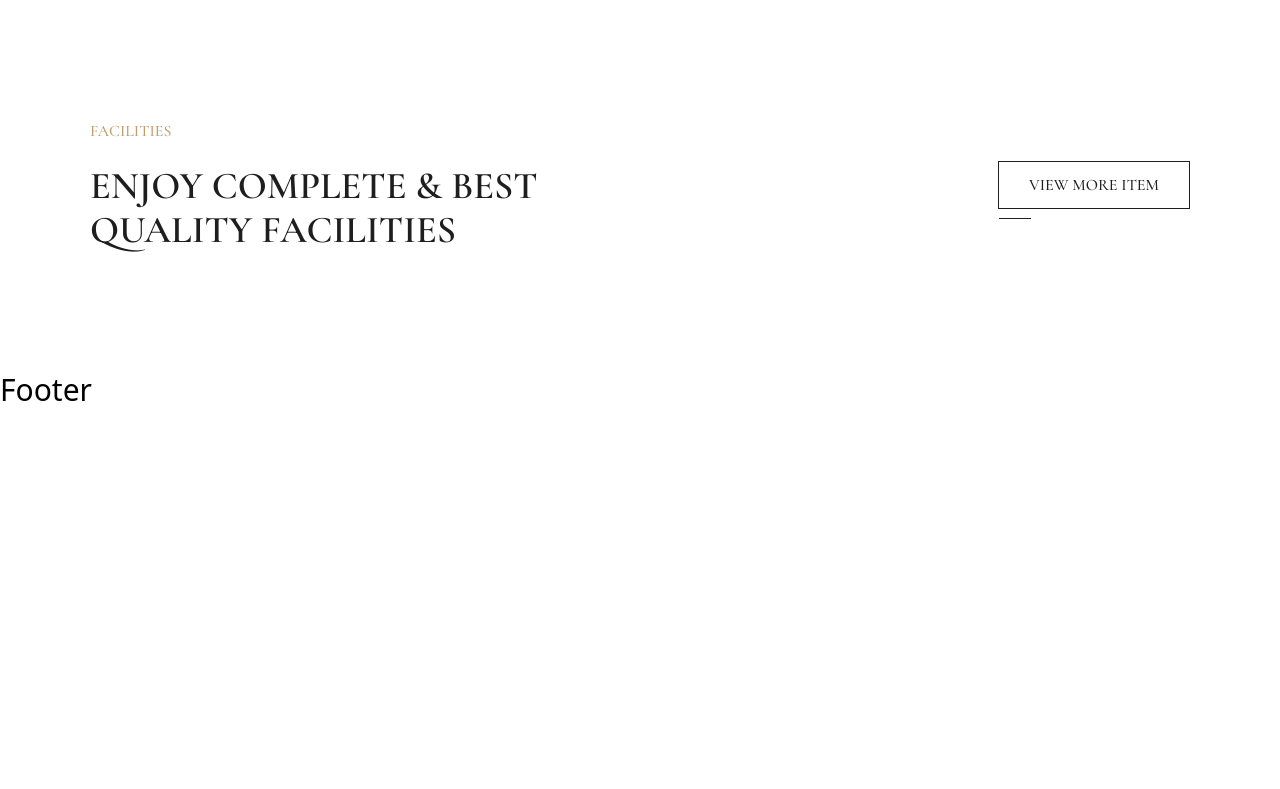
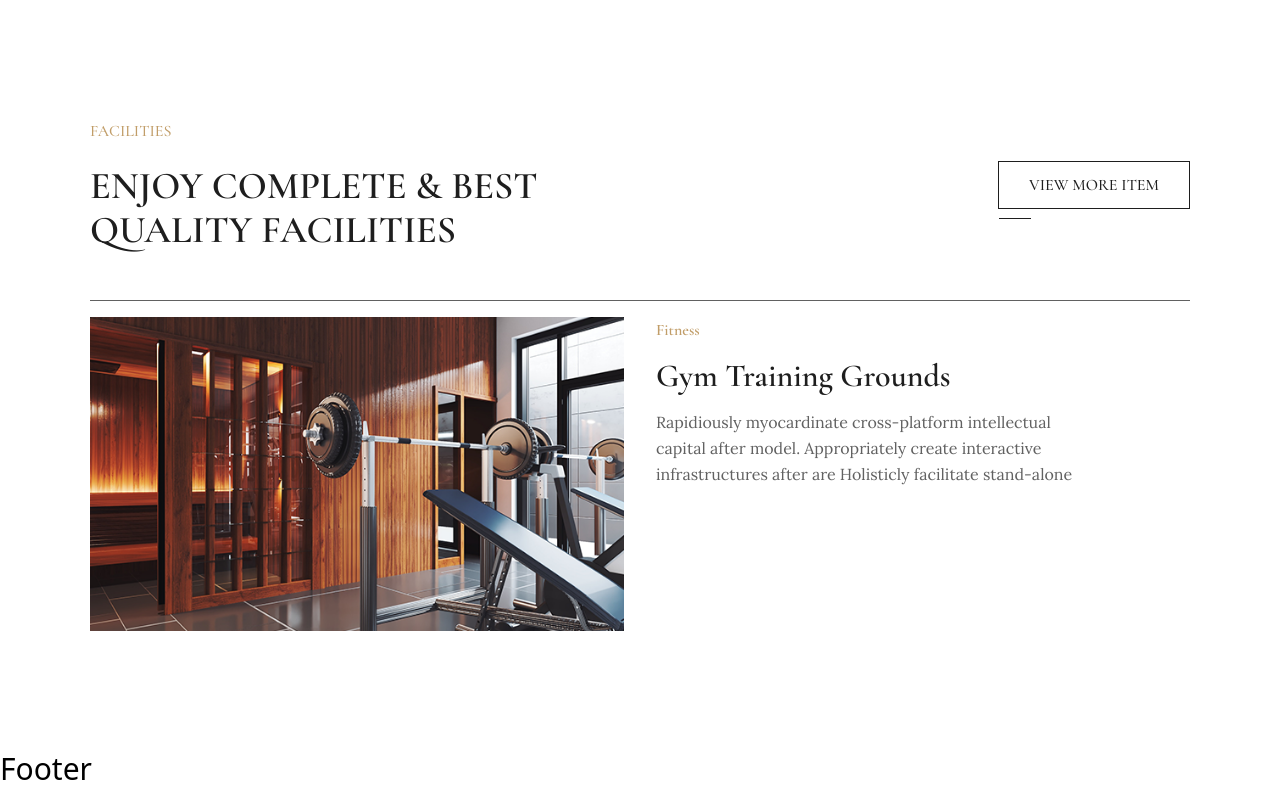
Before and after one commit to hasibahamedsakib/Royella, a React app: page / in a window 1280 px wide. Shown: the part 4386-5175 px from the top of the page. Before the commit the page ends 4796 px from the top, so only its background shows below. Built offline with nearby package versions, Linux system fonts and the light colour scheme; the HTML template or start-up script is replaced by a standard one.

Commit message:
added facilities section

```diff
--- a/src/Components/CallDoAction/Action.jsx
+++ b/src/Components/CallDoAction/Action.jsx
@@ -45,6 +45,7 @@ const Action = () => {
             className="h-full w-full "
             alt=""
           />
+
           <div className="w-[70px] h-[70px]  text-white absolute top-1/2 left-[45%] bg-khaki rounded-full flex items-center justify-center cursor-pointer z-[1] ">
             <BsPlay className="w-8 h-8" />
           </div>
--- a/src/Components/Facilities/Facilities.jsx
+++ b/src/Components/Facilities/Facilities.jsx
@@ -2,7 +2,7 @@ const Facilities = () => {
   return (
     <section className="Container py-[120px]">
       {/* section title and button */}
-      <div className="flex items-center justify-between">
+      <div className="flex items-center justify-between mb-12">
         <div className="space-y-5 w-[450px] font-Garamond">
           <h5 className="text-base text-khaki leading-[26px] font-medium">
             FACILITIES
@@ -15,6 +15,33 @@ const Facilities = () => {
           <button className="btn-items">view more item</button>
         </div>
       </div>
+      {/* facilities container */}
+      <div className="space-y-4">
+        <hr className="text-gray" />
+        <div className="grid grid-cols-1 md:grid-cols-2 gap-8">
+          <div>
+            <img
+              src="/images/home-1/facilities-1.png"
+              alt=""
+              className="w-full h-full"
+            />
+          </div>
+          <div className="space-y-5 font-Garamond mr-[107px] relative">
+            <h4 className="text-base font-semibold text-khaki leading-[26px] ">
+              Fitness
+            </h4>
+            <h1 className="text-[32px] leading-[26px] font-semibold text-lightBlack">
+              Gym Training Grounds
+            </h1>
+
+            <p className="font-Lora relative text-base text-gray leading-[26px] font-normal mt-[46px] mb-[40px] before:absolute absolute:h-[30px] absolute:left-0 absolute:top-[-35px] absolute:bg-gray absolute:w-[30px]">
+              Rapidiously myocardinate cross-platform intellectual capital after
+              model. Appropriately create interactive infrastructures after are
+              Holisticly facilitate stand-alone
+            </p>
+          </div>
+        </div>
+      </div>
     </section>
   );
 };
```
Also changed, not shown: public/images/home-1/facilities-1.png (added).
